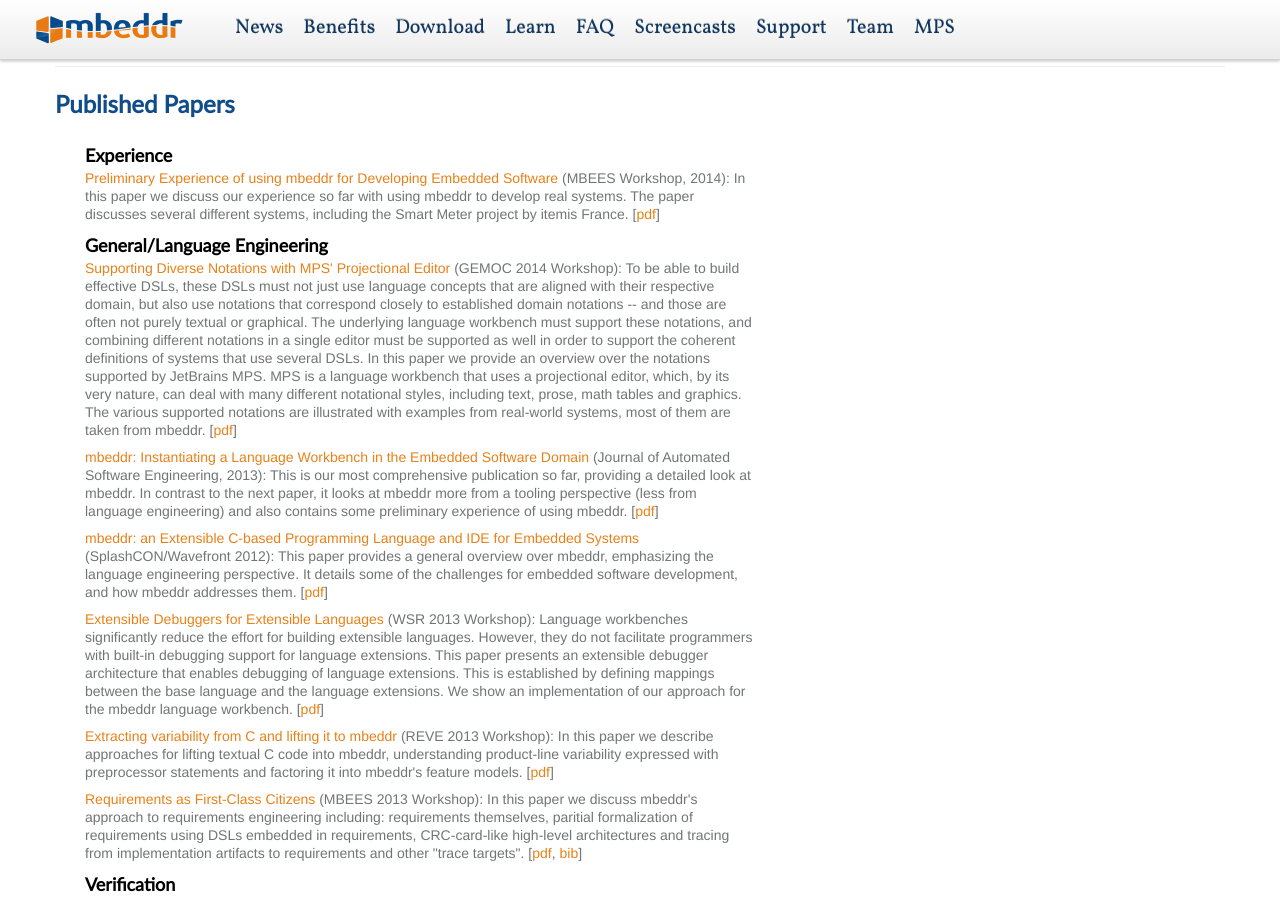
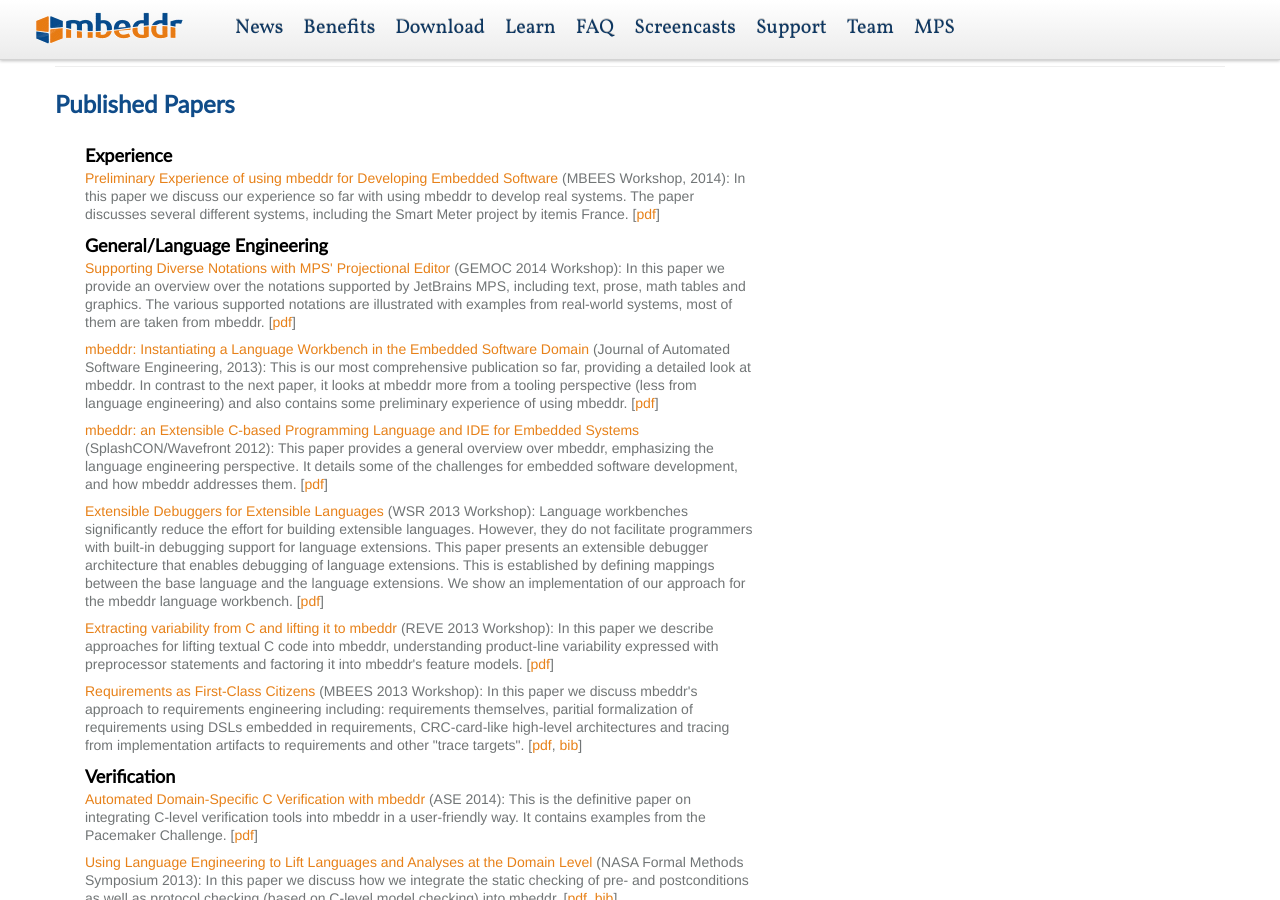
Before and after one commit to mbeddr/mbeddr.github.io, a Jekyll site: the page learn.html, which Jekyll copies as it is, in a window 1280 px wide and 900 px high, scrolled down 490 px. Built offline with Jekyll 4.4.1, drawn with Linux system fonts in a browser that asks for light colours; nearby versions of some CDN libraries; library files that are not in the unit come from our copies.

```diff
--- a/learn.html
+++ b/learn.html
@@ -220,16 +220,8 @@
             <p>
                 <a href='files/gemoc2014-MPSNotations.pdf'>Supporting Diverse Notations with MPS' Projectional Editor</a>
                 (GEMOC 2014 Workshop):
-                To be able to build effective DSLs, these DSLs must not just use language
-                concepts that are aligned with their respective domain, but also use notations
-                that correspond closely to established domain notations -- and those are often
-                not purely textual or graphical. The underlying language workbench must support
-                these notations, and combining different notations in a single editor must
-                be supported as well in order to support the coherent definitions of systems that
-                use several DSLs. In this paper we provide an overview over the notations
-                supported by JetBrains MPS. MPS is a language workbench that uses a projectional
-                editor, which, by its very nature, can deal with many different notational
-                styles, including text, prose, math tables and graphics.
+                In this paper we provide an overview over the notations
+                supported by JetBrains MPS, including text, prose, math tables and graphics.
                 The various supported notations are illustrated with examples from real-world systems,
                 most of them are taken from mbeddr.
                 [<a href='files/gemoc2014-MPSNotations.pdf'/>pdf</a>]
```
